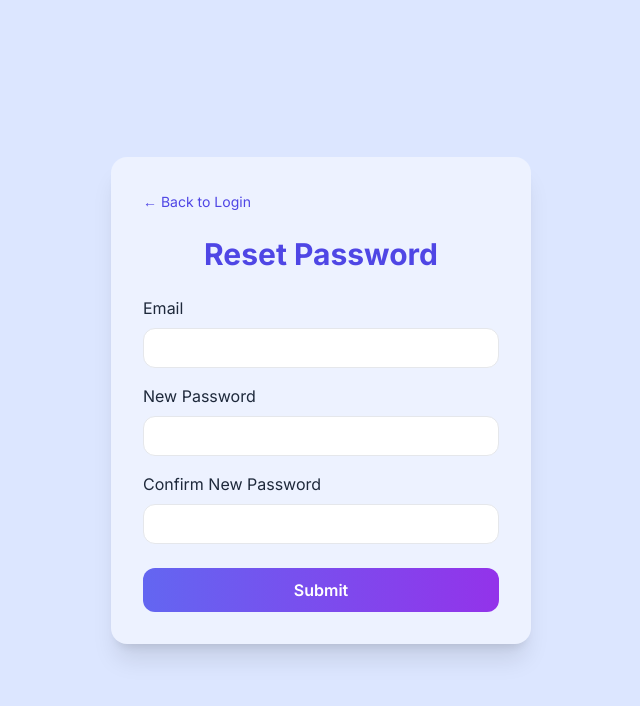
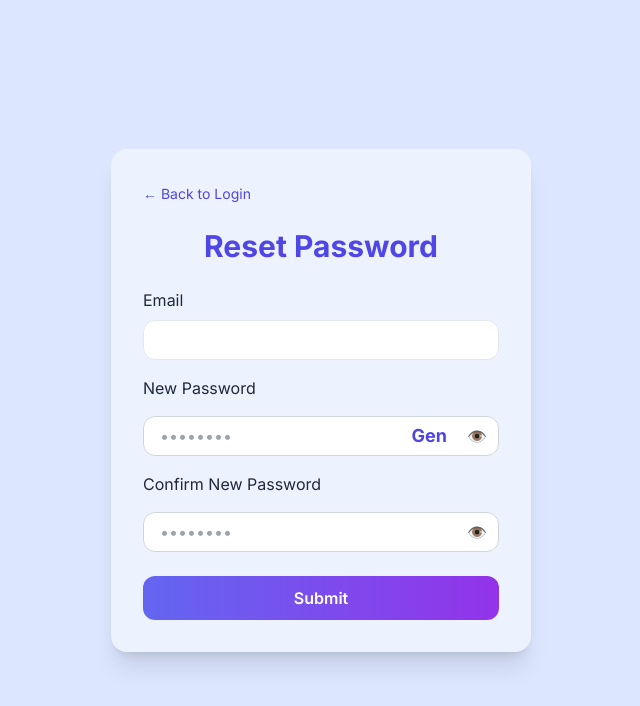
Before and after one commit to tanmaysh1211/FinSMART, a React (Vite) app in the folder client/: page /forgot-password in a window 1280 px wide. Shown: the top 706 px of the page, without its empty margins (319-959 px from the left). Built offline with nearby package versions, Linux system fonts and the light colour scheme.

Commit message:
Fix CSP + fix login redirect

```diff
--- a/client/src/pages/ForgotPassword.jsx
+++ b/client/src/pages/ForgotPassword.jsx
@@ -1,5 +1,5 @@
 import { useNavigate, useSearchParams } from "react-router-dom";
-import { useState, useEffect } from "react";
+import { useState } from "react";
 import api from "../services/api";
 import { checkPasswordRules, isPasswordValid } from "../utils/passwordRules";
 import PasswordRules from "../components/PasswordRules";
@@ -14,13 +14,16 @@ export default function ForgotPassword() {
   const [email, setEmail] = useState(initialEmail);
   const [newPassword, setNewPassword] = useState("");
   const [confirmPassword, setConfirmPassword] = useState("");
-  const [error, setError] = useState("");
+  const [showPassword, setShowPassword] = useState(false);
+  const [formError, setFormError] = useState("");
   const [showRules, setShowRules] = useState(false);
+
+  const [fieldError, setFieldError] = useState("");
 
    const rules = checkPasswordRules(newPassword);
 
   const handleSubmit = async () => {
-    setError("");
+    setFieldError("");
 
     if (!email || !newPassword || !confirmPassword) {
       setError("Fill all details");
@@ -28,30 +31,50 @@ export default function ForgotPassword() {
     }
 
     if (newPassword !== confirmPassword) {
-      setError("Password don't match");
+      setFormError("Password don't match");
       return;
     }
 
     if (!isPasswordValid(newPassword)) {
-        setError("Password does not meet requirements");
+        setFormError("Password does not meet requirements");
     return;
     }
 
     // navigate(`/login?email=${encodeURIComponent(email)}`);
 
      try {
-    await api.post("/auth/reset-password", {
-      email,
-      newPassword,
-    });
-
+    await api.post("/auth/reset-password", { email, newPassword});
     navigate(`/login?email=${encodeURIComponent(email)}`);
   } catch (err) {
-    setError(
+    setFormError(
       err.response?.data?.message || "Password reset failed"
     );
   }
   };
+
+  const generatePassword = () => {
+  const upper = "ABCDEFGHIJKLMNOPQRSTUVWXYZ";
+  const lower = "abcdefghijklmnopqrstuvwxyz";
+  const numbers = "0123456789";
+  const special = "@";
+
+  const all = upper + lower + numbers + special;
+
+  let password =
+    upper[Math.floor(Math.random() * upper.length)] +
+    lower[Math.floor(Math.random() * lower.length)] +
+    numbers[Math.floor(Math.random() * numbers.length)] +
+    "@";
+
+  for (let i = password.length; i < 10; i++) {
+    password += all[Math.floor(Math.random() * all.length)];
+  }
+
+  setNewPassword(password);
+    setConfirmPassword("");
+    setShowPassword(true);
+};
+
 
   return (
     <div className="min-h-screen bg-[#DCE6FF] flex items-center justify-center">
@@ -78,29 +101,86 @@ export default function ForgotPassword() {
           />
         </div>
 
+          {/* New Password */}
         <div className="mt-4">
           <label>New Password</label>
+
+          <div className="relative mt-2">
           <input
-            type="password"
-            className="w-full mt-2 h-[44px] sm:h-[40px] px-4 rounded-xl border"
+            type={showPassword ? "text" : "password"}
+            value={newPassword}
+            placeholder="••••••••"
+            className="w-full mt-2 h-[44px] sm:h-[40px] px-4 rounded-xl border border-gray-300 focus:outline-none focus:ring-2 focus:ring-grey-500"
             onFocus={() => setShowRules(true)}
             onBlur={() => setShowRules(false)}
             onChange={(e) => setNewPassword(e.target.value)}
           />
-          {showRules && <PasswordRules rules={rules} />}
-        </div>
+          {fieldError && !password && (
+                      <p className="text-sm text-red-500 mt-1">{fieldError}</p>
+          )}
+
+           {/* Generate + Eye */}
+              <div className="absolute right-3 top-1/2 -translate-y-1/3 flex items-center gap-5">
+                <button
+                  type="button"
+                  onClick={generatePassword}
+                  className="text-lg font-bold text-indigo-600 hover:text-indigo-800 flex items-center justify-center h-6">
+                    Gen
+                </button>
+
+                <button
+                  type="button"
+                  onClick={() => setShowPassword(!showPassword)}
+                  className="text-gray-500 hover:text-gray-700 flex items-center justify-center h-6"
+                >
+                  {showPassword ? "🙈" : "👁️"}
+
+                </button>
+                </div>
+                </div>
+
+                    {/* Password rules */}
+                    {showRules && <PasswordRules rules={rules} />}
+                </div>
+
+
 
         <div className="mt-4">
           <label>Confirm New Password</label>
+
+           <div className="relative mt-2">
           <input
-            type="password"
-            className="w-full mt-2 h-[44px] sm:h-[40px] px-4 rounded-xl border"
+            type={showPassword ? "text" : "password"}
+            value={confirmPassword}
+            placeholder="••••••••"
+            className="w-full mt-2 h-[44px] sm:h-[40px] px-4 rounded-xl border border-gray-300 focus:outline-none focus:ring-2 focus:ring-grey-500"
             onChange={(e) => setConfirmPassword(e.target.value)}
           />
-        </div>
 
-        {error && (
-          <p className="text-red-600 text-sm mt-2">{error}</p>
+          {fieldError && !confirmPassword && (
+              <p className="text-sm text-red-500 mt-1">{fieldError}</p>
+          )}
+
+           {/* Generate + Eye */}
+              <div className="absolute right-3 top-1/2 -translate-y-1/3 flex items-center gap-5">
+                <button
+                  type="button"
+                  onClick={() => setShowPassword(!showPassword)}
+                  className="text-gray-500 hover:text-gray-700 flex items-center justify-center h-6"
+                >
+                  {showPassword ? "🙈" : "👁️"}
+
+                </button>
+                </div>
+
+                    {/* Password rules */}
+                    {showRules && <PasswordRules rules={rules} />}
+
+                    </div>
+               </div>
+
+        {formError && (
+          <p className="text-red-600 text-sm mt-2">{formError}</p>
         )}
 
         <button
--- a/client/src/pages/Login.jsx
+++ b/client/src/pages/Login.jsx
@@ -313,8 +313,18 @@ export default function Login() {
     try {
       setLoading(true);
      const res = await api.post("/auth/login", { email: email.toLowerCase(), password });
+
+    //  save TOKEN
       localStorage.setItem("token", res.data.token);
-      navigate("/dashboard");
+
+      // 3. Fetch user
+    const me = await api.get("/auth/me");
+    setUser(me.data);
+
+    // 4. Navigate
+    navigate("/dashboard", { replace: true });
+
+      // navigate("/dashboard");
     } catch {
       // 3️⃣ Invalid credentials
       setAuthError(
--- a/client/src/pages/Register.jsx
+++ b/client/src/pages/Register.jsx
@@ -175,7 +175,7 @@ export default function Register() {
             value={password}
             placeholder="••••••••"
             className="mt-2 w-full h-[44px] px-4 pr-24 rounded-xl border border-gray-300 focus:outline-none focus:ring-2 focus:ring-grey-500"
-             onFocus={() => setShowRules(true)}
+            onFocus={() => setShowRules(true)}
             onBlur={() => setShowRules(false)}
             onChange={(e) => setPassword(e.target.value)}
           />
```
